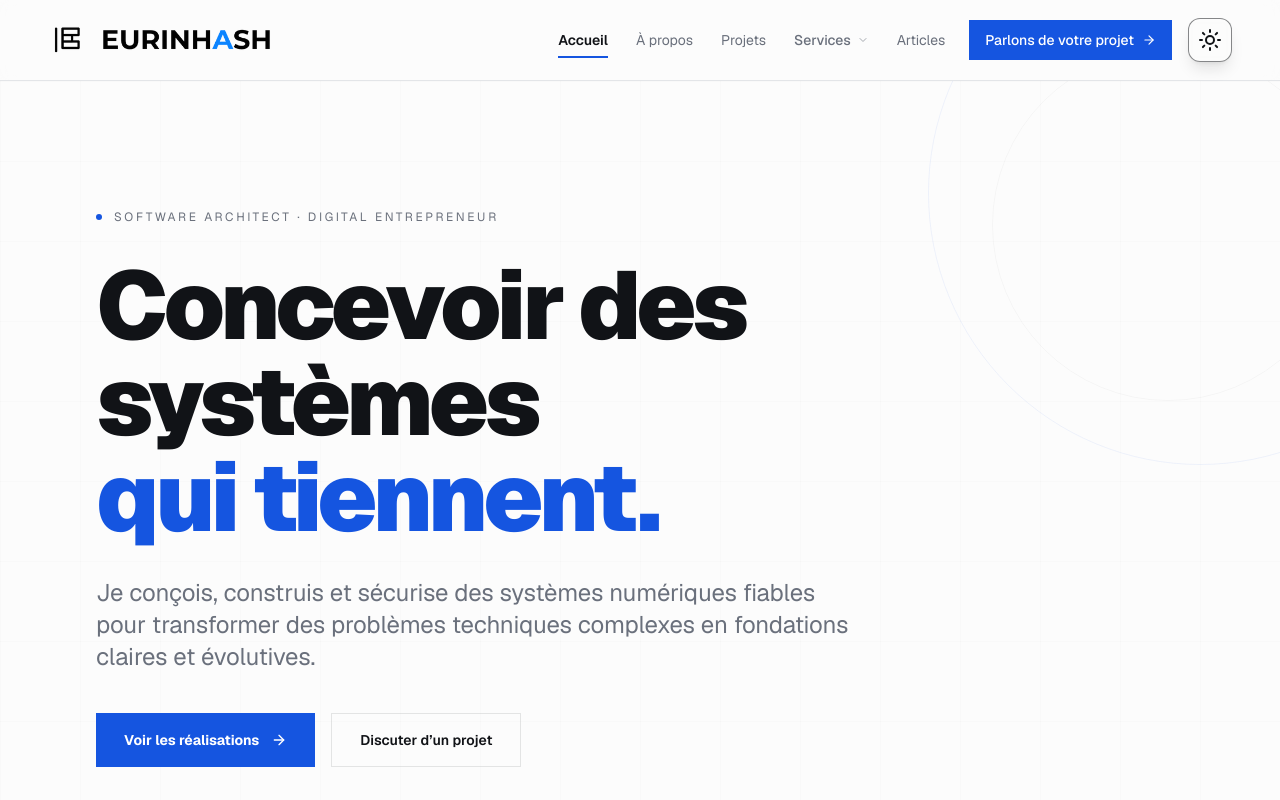
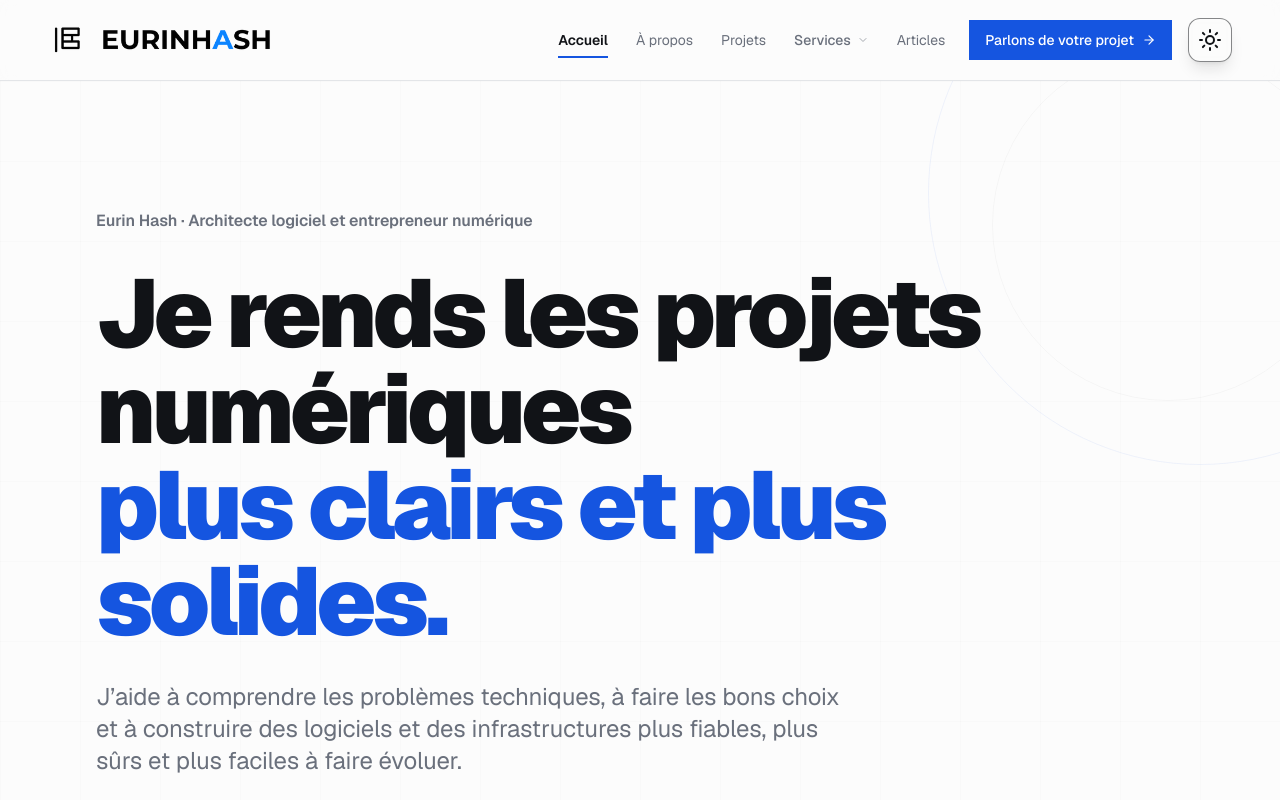
Before and after one commit to digitaleflex/eurinhash-cs, a Next.js app: page / in a window 1280 px wide. Shown: the top 800 px of the page. Built offline with nearby package versions, Linux system fonts and the light colour scheme.

Commit message:
content(home): clarifier la proposition de valeur

```diff
--- a/components/home/hero.tsx
+++ b/components/home/hero.tsx
@@ -3,7 +3,7 @@ import { ArrowRight } from 'lucide-react';
 
 export default function Hero() {
   return (
-    <section className="relative isolate overflow-hidden flex min-h-[82vh] items-center bg-background text-foreground" aria-labelledby="hero-title">
+    <section className="relative isolate flex min-h-[78vh] items-center overflow-hidden bg-background text-foreground" aria-labelledby="hero-title">
       <div aria-hidden="true" className="pointer-events-none absolute inset-0 -z-10 opacity-60">
         <div className="absolute inset-0 bg-[linear-gradient(to_right,hsl(var(--foreground)/0.025)_1px,transparent_1px),linear-gradient(to_bottom,hsl(var(--foreground)/0.025)_1px,transparent_1px)] bg-[size:80px_80px]" />
         <div className="absolute right-[-12rem] top-[-10rem] h-[34rem] w-[34rem] rounded-full border border-accent/10" />
@@ -12,42 +12,28 @@ export default function Hero() {
 
       <div className="mx-auto w-full max-w-6xl px-4 py-24 sm:px-8 sm:py-32">
         <div className="max-w-4xl">
-          <div className="mb-8 flex items-center gap-3">
-            <span className="h-1.5 w-1.5 rounded-full bg-accent" />
-            <span className="font-mono text-[10px] tracking-[0.22em] text-muted-foreground uppercase sm:text-xs">
-              Software Architect · Digital Entrepreneur
-            </span>
-          </div>
-
-          <h1 id="hero-title" className="max-w-4xl text-[2.8rem] font-black leading-[0.94] tracking-[-0.045em] sm:text-6xl md:text-7xl lg:text-8xl">
-            Concevoir des systèmes
+          <p className="mb-8 text-sm font-semibold text-muted-foreground sm:text-base">
+            Eurin Hash · Architecte logiciel et entrepreneur numérique
+          </p>
+          <h1 id="hero-title" className="max-w-4xl text-[2.8rem] font-black leading-[0.98] tracking-[-0.045em] sm:text-6xl md:text-7xl lg:text-8xl">
+            Je rends les projets numériques
             <br />
-            <span className="text-accent">qui tiennent.</span>
+            <span className="text-accent">plus clairs et plus solides.</span>
           </h1>
-
           <p className="mt-8 max-w-3xl text-lg leading-relaxed text-muted-foreground sm:text-2xl">
-            Je conçois, construis et sécurise des systèmes numériques fiables pour transformer des problèmes techniques complexes en fondations claires et évolutives.
+            J’aide à comprendre les problèmes techniques, à faire les bons choix et à construire des logiciels et des infrastructures plus fiables, plus sûrs et plus faciles à faire évoluer.
           </p>
-
           <div className="mt-10 flex flex-col gap-4 sm:flex-row">
-            <Link
-              href="/realisations"
-              className="inline-flex items-center justify-center gap-3 bg-accent px-7 py-4 text-sm font-bold text-white transition-colors hover:bg-foreground"
-            >
-              Voir les réalisations
-              <ArrowRight className="h-4 w-4" />
+            <Link href="/realisations" className="inline-flex items-center justify-center gap-3 bg-accent px-7 py-4 text-sm font-bold text-white transition-colors hover:bg-foreground">
+              Découvrir mes projets <ArrowRight className="h-4 w-4" aria-hidden="true" />
             </Link>
-            <Link
-              href="/contact"
-              className="inline-flex items-center justify-center gap-3 border border-foreground/10 px-7 py-4 text-sm font-semibold text-foreground transition-colors hover:border-foreground/20 hover:bg-foreground/[0.03]"
-            >
-              Discuter d’un projet
+            <Link href="/contact" className="inline-flex items-center justify-center gap-3 border border-foreground/10 px-7 py-4 text-sm font-semibold text-foreground transition-colors hover:border-foreground/20 hover:bg-foreground/[0.03]">
+              Parlons de votre besoin
             </Link>
           </div>
-
           <div className="mt-14 border-t border-foreground/10 pt-5">
-            <p className="font-mono text-[10px] tracking-[0.16em] text-muted-foreground uppercase">
-              Architecture · IA appliquée · Cybersécurité · Cloud
+            <p className="text-sm text-muted-foreground">
+              Logiciels · Cloud et infrastructure · Cybersécurité · Intelligence artificielle
             </p>
           </div>
         </div>
```
